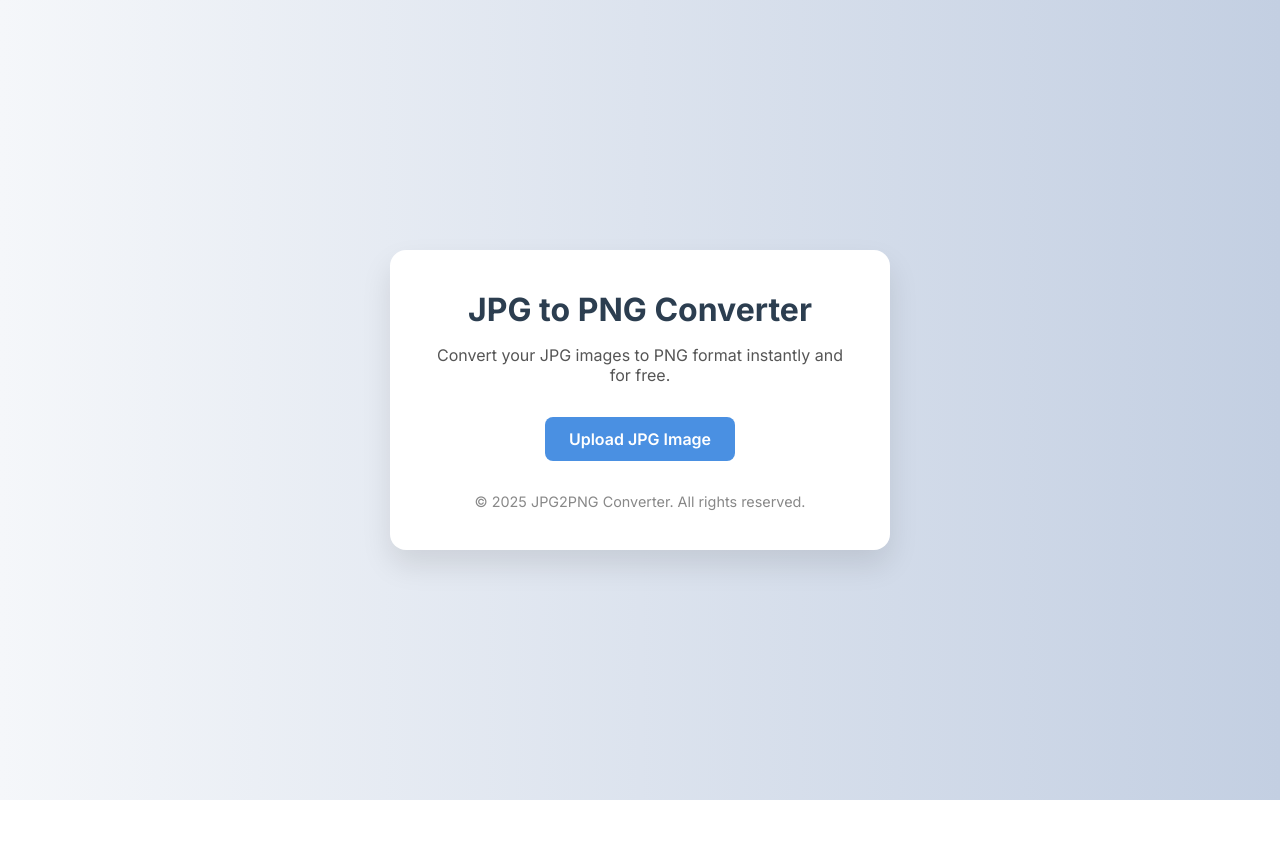
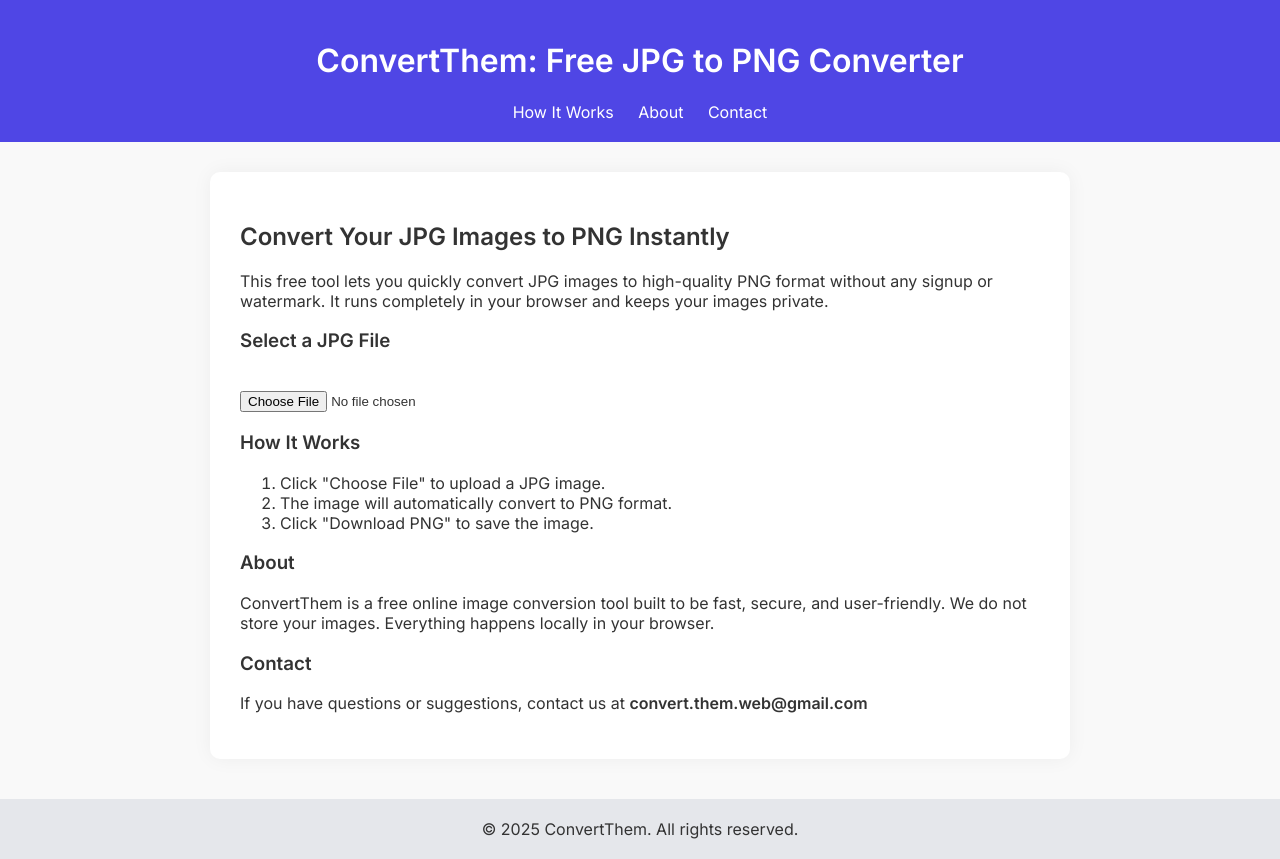
Before and after one commit to mano-ai2609/ConvertNow, a plain HTML site: page index.html in a window 1280 px wide. Before the commit the page ends 800 px from the top, so only its background shows below. Drawn offline with Linux system fonts and the light colour scheme.

Commit message:
Add files via upload

```diff
--- a/index.html
+++ b/index.html
@@ -1,204 +1,117 @@
 <!DOCTYPE html>
 <html lang="en">
+
 <head>
-  <meta charset="UTF-8" />
-  <meta name="viewport" content="width=device-width, initial-scale=1.0" />
-  <meta name="description" content="Convert JPG to PNG easily and instantly online. Free, fast, secure image conversion tool." />
-  <meta name="keywords" content="JPG to PNG, image converter, online converter, free jpg to png, image format tool" />
-  <meta name="author" content="YourName" />
+  <meta charset="UTF-8">
+  <meta name="viewport" content="width=device-width, initial-scale=1.0">
+  <meta name="description" content="Free JPG to PNG converter - fast, secure, no signup required.">
   <meta name="google-site-verification" content="cScSqJMmdJbj4I9hVWydh4QME8sbi3rYG6X2RMTGX2s" />
-
-  <title>JPG to PNG Converter - Free, Fast, Online</title>
-
-  <!-- Open Graph -->
-  <meta property="og:title" content="JPG to PNG Converter" />
-  <meta property="og:description" content="Convert your JPG images to PNG format quickly and securely." />
-  <meta property="og:url" content="https://yourname.netlify.app" />
-  <meta property="og:type" content="website" />
-  <meta property="og:image" content="https://yourname.netlify.app/preview.jpg" />
-
-  <!-- Twitter Card -->
-  <meta name="twitter:card" content="summary_large_image" />
-  <meta name="twitter:title" content="JPG to PNG Converter" />
-  <meta name="twitter:description" content="Convert JPG to PNG free, fast, online." />
-  <meta name="twitter:image" content="https://yourname.netlify.app/preview.jpg" />
-
-  <!-- Google Fonts -->
-  <link href="https://fonts.googleapis.com/css2?family=Inter:wght@400;600;700&display=swap" rel="stylesheet" />
-
-  <!-- Google AdSense -->
-  <script async src="https://pagead2.googlesyndication.com/pagead/js/adsbygoogle.js?client=ca-pub-6231551664321134"
-     crossorigin="anonymous"></script>
-
-  <!-- Google Analytics -->
-  <script async src="https://www.googletagmanager.com/gtag/js?id=G-XXXXXXXXXX"></script>
-  <script>
-    window.dataLayer = window.dataLayer || [];
-    function gtag(){dataLayer.push(arguments);}
-    gtag('js', new Date());
-    gtag('config', 'G-XXXXXXXXXX');
-  </script>
-
+  <title>JPG to PNG Converter - ConvertThem</title>
+  <link href="https://fonts.googleapis.com/css2?family=Inter:wght@400;600&display=swap" rel="stylesheet">
   <style>
-    * {
+    body {
+      font-family: 'Inter', sans-serif;
       margin: 0;
       padding: 0;
-      box-sizing: border-box;
-      font-family: 'Inter', sans-serif;
+      background: #f9f9f9;
+      color: #333;
     }
-
-    body {
-      background: linear-gradient(to right, #f5f7fa, #c3cfe2);
-      display: flex;
-      justify-content: center;
-      align-items: center;
-      min-height: 100vh;
+    header {
+      background: #4f46e5;
+      color: white;
       padding: 20px;
+      text-align: center;
     }
-
+    nav {
+      margin-top: 10px;
+    }
+    nav a {
+      margin: 0 10px;
+      color: white;
+      text-decoration: none;
+    }
     .container {
-      background-color: white;
-      padding: 40px;
-      border-radius: 16px;
-      box-shadow: 0 15px 30px rgba(0,0,0,0.1);
+      max-width: 800px;
+      margin: 30px auto;
+      background: white;
+      padding: 30px;
+      border-radius: 10px;
+      box-shadow: 0 0 20px rgba(0, 0, 0, 0.05);
+    }
+    input[type="file"] {
+      margin-top: 20px;
+    }
+    .footer {
       text-align: center;
-      max-width: 500px;
-      width: 100%;
-    }
-
-    h1 {
-      font-size: 2rem;
-      margin-bottom: 1rem;
-      color: #2c3e50;
-    }
-
-    p {
-      color: #555;
-      margin-bottom: 2rem;
-    }
-
-    input[type="file"] {
-      display: none;
-    }
-
-    .upload-label {
-      display: inline-block;
-      background-color: #4a90e2;
-      color: white;
-      padding: 12px 24px;
-      border-radius: 8px;
-      cursor: pointer;
-      transition: background 0.3s ease;
-      font-weight: 600;
-    }
-
-    .upload-label:hover {
-      background-color: #357ABD;
-    }
-
-    #preview {
-      margin-top: 20px;
-      border-radius: 12px;
-      max-width: 100%;
-      height: auto;
-      display: none;
-    }
-
-    #download {
-      display: none;
-      margin-top: 20px;
-      background-color: #2ecc71;
-      color: white;
-      padding: 10px 20px;
-      border: none;
-      border-radius: 8px;
-      font-weight: 600;
-      cursor: pointer;
-      transition: background 0.3s ease;
-    }
-
-    #download:hover {
-      background-color: #27ae60;
-    }
-
-    footer {
-      margin-top: 2rem;
-      font-size: 0.9rem;
-      color: #888;
-    }
-
-    @media (max-width: 500px) {
-      .container {
-        padding: 20px;
-      }
-
-      h1 {
-        font-size: 1.5rem;
-      }
+      padding: 20px;
+      background: #e5e7eb;
+      margin-top: 40px;
     }
   </style>
 </head>
+
 <body>
+  <header>
+    <h1>ConvertThem: Free JPG to PNG Converter</h1>
+    <nav>
+      <a href="#how">How It Works</a>
+      <a href="#about">About</a>
+      <a href="#contact">Contact</a>
+    </nav>
+  </header>
+
   <div class="container">
-    <h1>JPG to PNG Converter</h1>
-    <p>Convert your JPG images to PNG format instantly and for free.</p>
+    <h2>Convert Your JPG Images to PNG Instantly</h2>
+    <p>This free tool lets you quickly convert JPG images to high-quality PNG format without any signup or watermark. It runs completely in your browser and keeps your images private.</p>
 
-    <!-- Upload Button -->
-    <label for="fileInput" class="upload-label">Upload JPG Image</label>
-    <input type="file" id="fileInput" accept=".jpg,.jpeg" />
+    <h3>Select a JPG File</h3>
+    <input type="file" accept="image/jpeg" onchange="convertToPNG(event)">
+    <canvas id="canvas" style="display:none;"></canvas>
+    <br>
+    <a id="downloadLink" style="display:none;" download="converted.png">Download PNG</a>
 
-    <!-- Converted Image Preview -->
-    <canvas id="canvas" style="display:none;"></canvas>
-    <img id="preview" alt="Converted Image Preview" />
-    <br />
-    <a id="download" download="converted.png">Download PNG</a>
+    <h3 id="how">How It Works</h3>
+    <ol>
+      <li>Click "Choose File" to upload a JPG image.</li>
+      <li>The image will automatically convert to PNG format.</li>
+      <li>Click "Download PNG" to save the image.</li>
+    </ol>
 
-    <!-- Google AdSense Ad Slot -->
-    <div style="margin-top: 30px;">
-      <ins class="adsbygoogle"
-        style="display:block; text-align:center;"
-        data-ad-client="ca-pub-6231551664321134"
-        data-ad-slot="1234567890"
-        data-ad-format="auto"
-        data-full-width-responsive="true"></ins>
-      <script>
-        (adsbygoogle = window.adsbygoogle || []).push({});
-      </script>
-    </div>
+    <h3 id="about">About</h3>
+    <p>ConvertThem is a free online image conversion tool built to be fast, secure, and user-friendly. We do not store your images. Everything happens locally in your browser.</p>
 
-    <footer>© 2025 JPG2PNG Converter. All rights reserved.</footer>
+    <h3 id="contact">Contact</h3>
+    <p>If you have questions or suggestions, contact us at <strong>convert.them.web@gmail.com</strong></p>
+  </div>
+
+  <div class="footer">
+    &copy; 2025 ConvertThem. All rights reserved.
   </div>
 
   <script>
-    const fileInput = document.getElementById('fileInput');
-    const canvas = document.getElementById('canvas');
-    const preview = document.getElementById('preview');
-    const download = document.getElementById('download');
-
-    fileInput.addEventListener('change', function (e) {
-      const file = e.target.files[0];
+    function convertToPNG(event) {
+      const file = event.target.files[0];
       if (!file) return;
-
       const reader = new FileReader();
-      reader.onload = function (event) {
+      reader.onload = function (e) {
         const img = new Image();
         img.onload = function () {
+          const canvas = document.getElementById('canvas');
           canvas.width = img.width;
           canvas.height = img.height;
           const ctx = canvas.getContext('2d');
           ctx.drawImage(img, 0, 0);
-
-          const pngUrl = canvas.toDataURL('image/png');
-          preview.src = pngUrl;
-          preview.style.display = 'block';
-
-          download.href = pngUrl;
-          download.style.display = 'inline-block';
-        };
-        img.src = event.target.result;
-      };
+          canvas.toBlob(function (blob) {
+            const url = URL.createObjectURL(blob);
+            const link = document.getElementById('downloadLink');
+            link.href = url;
+            link.style.display = 'inline-block';
+          }, 'image/png');
+        }
+        img.src = e.target.result;
+      }
       reader.readAsDataURL(file);
-    });
+    }
   </script>
 </body>
 </html>
```
